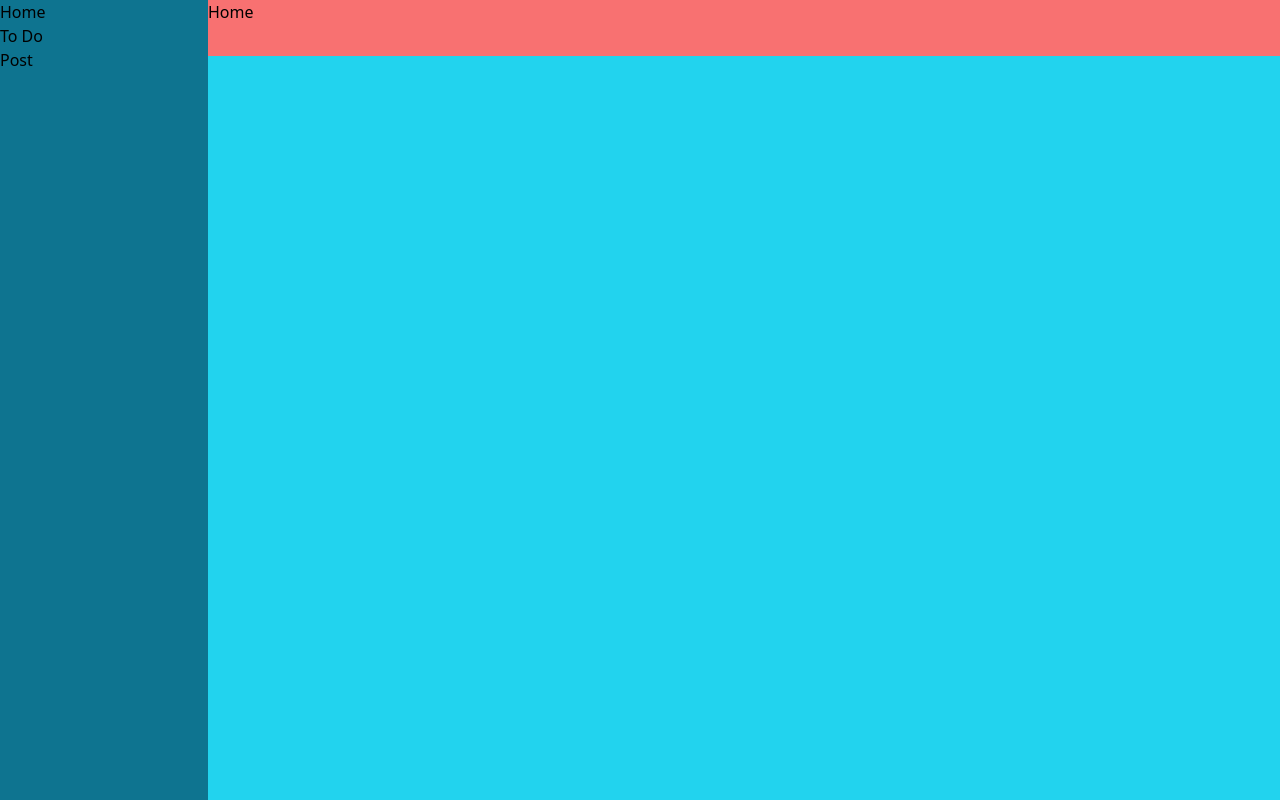
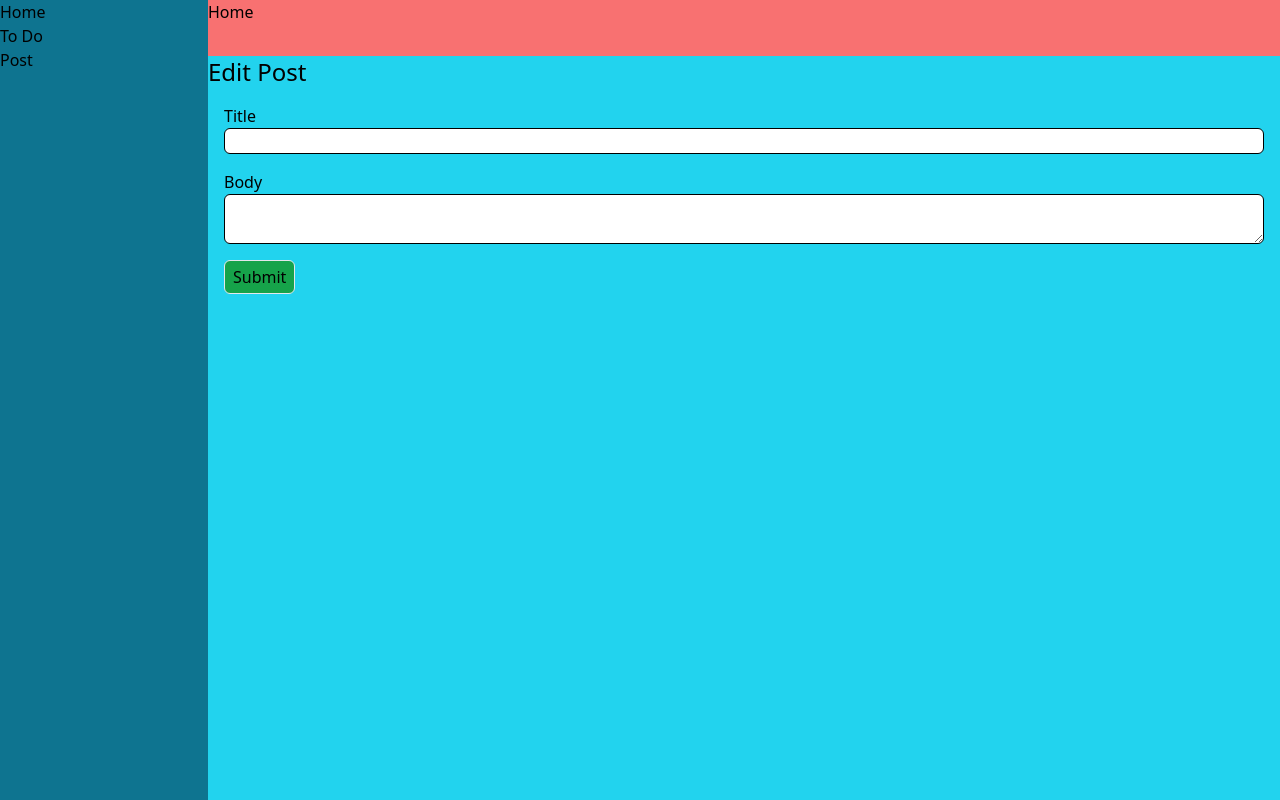
Before and after one commit to sanket-kumawat/my-react-app, a React (Vite) app: page /edit-post/1 in a window 1280 px wide. Built offline with nearby package versions, Linux system fonts and the light colour scheme; no server answers.

Commit message:
added fuunctionality for edit and delete post

```diff
--- a/src/App.tsx
+++ b/src/App.tsx
@@ -4,6 +4,8 @@ import { ToDo } from './pages/to-do';
 import { Post } from './pages/post';
 import { useSelector } from 'react-redux';
 import { headerSelector } from './redux/slices/header';
+import { PostDetails } from './pages/post-details';
+import { EditPost } from './pages/edit-post';
 
 function App() {
   const { title, show } = useSelector(headerSelector);
@@ -40,6 +42,14 @@ function App() {
                 path='post'
                 element={<Post />}
               />
+              <Route
+                path='post/:id'
+                element={<PostDetails />}
+              />
+              <Route
+                path='edit-post/:id'
+                element={<EditPost />}
+              />
             </Route>
           </Routes>
         </div>
--- a/src/components/post.tsx
+++ b/src/components/post.tsx
@@ -1,22 +1,33 @@
+import { useNavigate } from 'react-router-dom';
 import { useDeletePostMutation } from '../redux/services/post';
 import { Post } from '../redux/slices/posts';
 
 export const PostComponent: React.FC<Post> = ({ title, body, id, userId }) => {
   const [deletePost, response] = useDeletePostMutation();
 
+  const navigate = useNavigate();
+
   return (
     <div className='bg-white border rounded-md p-2 m-2 h-auto w-52 flex flex-col'>
-      <h2 className='text-2xl font-bold'>{title}</h2>
+      <h2
+        className='text-2xl font-bold'
+        onClick={() => navigate(`/post/${id}`)}
+      >
+        {title}
+      </h2>
       <p className='flex-grow'>{body}</p>
 
-      <div className='mt-auto flex justify-end gap-2'>
+      <div className='flex justify-end gap-2'>
         <button
           className='border rounded-md py-1 px-2 bg-red-600'
           onClick={() => deletePost(id)}
         >
           Delete
         </button>
-        <button className='border rounded-md py-1 px-2 bg-blue-500'>
+        <button
+          className='border rounded-md py-1 px-2 bg-blue-500'
+          onClick={() => navigate(`/edit-post/${id}`)}
+        >
           Edit
         </button>
       </div>
--- /dev/null
+++ b/src/pages/edit-post.tsx
@@ -0,0 +1,95 @@
+import { useParams } from 'react-router-dom';
+import {
+  useGetPostDetailsQuery,
+  useUpdatePostMutation,
+} from '../redux/services/post';
+import { useEffect, useState } from 'react';
+
+export function EditPost() {
+  const { id } = useParams<{ id: string }>();
+
+  const numberId = parseInt(id ? id : '');
+
+  const { data, isFetching, error } = useGetPostDetailsQuery(numberId);
+
+  const [formData, setFormData] = useState({
+    title: '',
+    body: '',
+  });
+
+  useEffect(() => {
+    data &&
+      setFormData({
+        title: data?.title,
+        body: data.body,
+      });
+  }, [data]);
+
+  const [updatePost, response] = useUpdatePostMutation();
+
+  const handleInputChange = (
+    event:
+      | React.ChangeEvent<HTMLInputElement>
+      | React.ChangeEvent<HTMLTextAreaElement>
+  ) => {
+    const { name, value } = event.target;
+    setFormData({
+      ...formData,
+      [name]: value,
+    });
+  };
+
+  const handleSubmit = (
+    event: React.MouseEvent<HTMLButtonElement, MouseEvent>
+  ) => {
+    data &&
+      updatePost({
+        id: data.id,
+        userId: data?.userId,
+        title: formData.title,
+        body: formData.body,
+      });
+
+    console.log(response);
+  };
+
+  return (
+    <div>
+      <h2 className='text-2xl'>Edit Post</h2>
+      <form className='p-4'>
+        <div className='pb-4 flex flex-col'>
+          <label>Title</label>
+          <input
+            className='border rounded-md border-black'
+            name='title'
+            type='text'
+            value={formData.title}
+            onChange={handleInputChange}
+            required
+          />
+        </div>
+
+        <div className='pb-4 flex flex-col'>
+          <label>Body</label>
+          <textarea
+            className='border rounded-md border-black'
+            name='body'
+            value={formData.body}
+            onChange={handleInputChange}
+            required
+          ></textarea>
+        </div>
+
+        <div>
+          <button
+            className='border rounded-md py-1 px-2 bg-green-600'
+            type='button'
+            onClick={handleSubmit}
+          >
+            Submit
+          </button>
+        </div>
+      </form>
+    </div>
+  );
+}
--- /dev/null
+++ b/src/pages/post-details.tsx
@@ -0,0 +1,39 @@
+import { useNavigate, useParams } from 'react-router-dom';
+import {
+  useDeletePostMutation,
+  useGetPostDetailsQuery,
+} from '../redux/services/post';
+
+export function PostDetails() {
+  const { id } = useParams<{ id: string }>();
+
+  const numberId = parseInt(id ? id : '');
+
+  const { data, isFetching, error } = useGetPostDetailsQuery(numberId);
+
+  const [deletePost, response] = useDeletePostMutation();
+
+  const navigate = useNavigate();
+
+  return (
+    <div>
+      <h1 className='text-3xl'>{data?.title}</h1>
+      <p>{data?.body}</p>
+
+      <div>
+        <button
+          className='border rounded-md py-1 px-2 bg-red-600'
+          onClick={() => deletePost(numberId)}
+        >
+          Delete
+        </button>
+        <button
+          className='border rounded-md py-1 px-2 bg-blue-500'
+          onClick={() => navigate(`/edit-post/${id}`)}
+        >
+          Edit
+        </button>
+      </div>
+    </div>
+  );
+}
--- a/src/redux/services/index.ts
+++ b/src/redux/services/index.ts
@@ -5,6 +5,6 @@ export const baseApi = createApi({
   baseQuery: fetchBaseQuery({
     baseUrl: 'https://jsonplaceholder.typicode.com/',
   }),
-  tagTypes: ['posts'],
+  tagTypes: ['posts', 'postDetails'],
   endpoints: (builder) => ({}),
 });
--- a/src/redux/services/post.ts
+++ b/src/redux/services/post.ts
@@ -10,6 +10,16 @@ export const postApi = baseApi.injectEndpoints({
 
     getPostDetails: builder.query<Post, number>({
       query: (id) => `posts/${id}`,
+      providesTags: ['postDetails'],
+    }),
+
+    updatePost: builder.mutation<Post, Post>({
+      query: (post) => ({
+        url: `/posts/${post.id}`,
+        method: 'PUT',
+        body: post,
+      }),
+      invalidatesTags: ['postDetails'],
     }),
 
     deletePost: builder.mutation<void, number>({
@@ -25,5 +35,6 @@ export const postApi = baseApi.injectEndpoints({
 export const {
   useGetPostQuery,
   useGetPostDetailsQuery,
+  useUpdatePostMutation,
   useDeletePostMutation,
 } = postApi;
```
